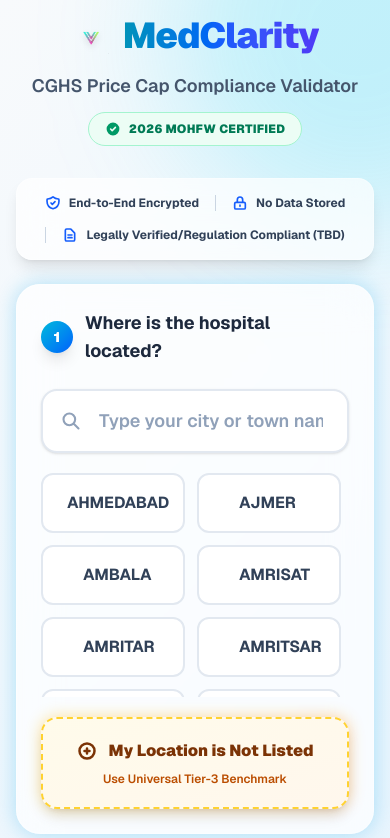
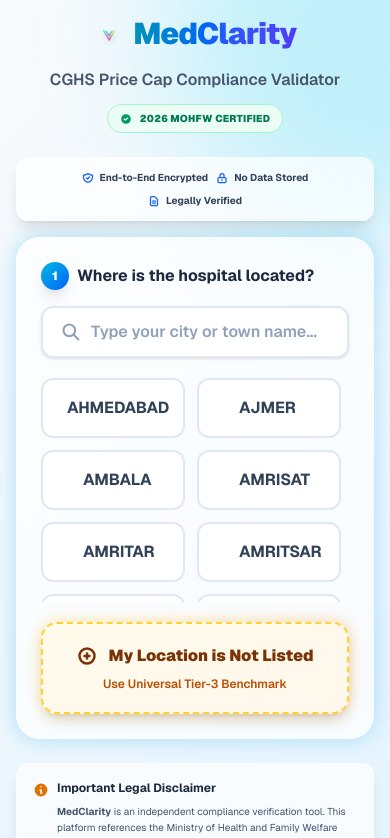
Before and after one commit to Viluva/viluva-med-audit, a Next.js app: page / in a window 390 px wide. Shown: the top 838 px of the page. Built offline with nearby package versions, Linux system fonts and the light colour scheme.

Commit message:
style: update component styles for improved responsiveness and consistency across UI elements

```diff
--- a/src/app/page.tsx
+++ b/src/app/page.tsx
@@ -44,26 +44,29 @@
       </div>
 
       <div className="w-full max-w-4xl mx-auto relative z-10">
-        <header className="flex flex-col items-center text-center mb-8">
-          <div className="flex items-center gap-3 mb-3">
+        <header className="flex flex-col items-center text-center mb-6 sm:mb-8">
+          <div
+            onClick={handleReset}
+            className="flex items-center gap-2 sm:gap-3 mb-3"
+          >
             <Image
               src="/Viluva.png"
               alt="MedClarity Logo"
-              width={40}
-              height={40}
+              width={32}
+              height={32}
               priority
-              className="drop-shadow-md"
+              className="drop-shadow-md sm:w-10 sm:h-10"
             />
-            <h1 className="text-4xl sm:text-5xl font-black tracking-tight bg-gradient-to-r from-cyan-600 via-blue-600 to-indigo-600 bg-clip-text text-transparent">
+            <h1 className="text-3xl sm:text-4xl md:text-5xl font-black tracking-tight bg-gradient-to-r from-cyan-600 via-blue-600 to-indigo-600 bg-clip-text text-transparent">
               MedClarity
             </h1>
           </div>
-          <p className="text-slate-600 font-semibold text-lg mt-1 max-w-md">
+          <p className="text-slate-600 font-semibold text-base sm:text-lg mt-1 max-w-md px-4">
             CGHS Price Cap Compliance Validator
           </p>
-          <div className="flex items-center gap-2 mt-3 px-4 py-2 bg-emerald-50 border border-emerald-200 rounded-full">
+          <div className="flex items-center gap-2 mt-3 px-3 sm:px-4 py-1.5 sm:py-2 bg-emerald-50 border border-emerald-200 rounded-full">
             <svg
-              className="w-4 h-4 text-emerald-600"
+              className="w-3 h-3 sm:w-4 sm:h-4 text-emerald-600"
               fill="currentColor"
               viewBox="0 0 20 20"
             >
@@ -73,18 +76,18 @@
                 clipRule="evenodd"
               />
             </svg>
-            <span className="text-xs font-black text-emerald-700 uppercase tracking-wide">
+            <span className="text-[10px] sm:text-xs font-black text-emerald-700 uppercase tracking-wide">
               2026 MoHFW Certified
             </span>
           </div>
         </header>
 
         {/* Trust Badge Bar */}
-        <div className="glass px-6 py-4 rounded-2xl mb-6 shadow-lg">
-          <div className="flex flex-wrap justify-center items-center gap-4 text-xs">
-            <div className="flex items-center gap-2">
+        <div className="glass px-4 sm:px-6 py-3 sm:py-4 rounded-xl sm:rounded-2xl mb-4 sm:mb-6 shadow-lg">
+          <div className="flex flex-wrap justify-center items-center gap-2 sm:gap-4 text-[10px] sm:text-xs">
+            <div className="flex items-center gap-1.5 sm:gap-2">
               <svg
-                className="w-4 h-4 text-blue-600"
+                className="w-3 h-3 sm:w-4 sm:h-4 text-blue-600 flex-shrink-0"
                 fill="none"
                 stroke="currentColor"
                 viewBox="0 0 24 24"
@@ -100,10 +103,10 @@
                 End-to-End Encrypted
               </span>
             </div>
-            <div className="h-4 w-px bg-slate-300"></div>
-            <div className="flex items-center gap-2">
+            <div className="hidden sm:block h-4 w-px bg-slate-300"></div>
+            <div className="flex items-center gap-1.5 sm:gap-2">
               <svg
-                className="w-4 h-4 text-blue-600"
+                className="w-3 h-3 sm:w-4 sm:h-4 text-blue-600 flex-shrink-0"
                 fill="none"
                 stroke="currentColor"
                 viewBox="0 0 24 24"
@@ -117,10 +120,10 @@
               </svg>
               <span className="font-bold text-slate-700">No Data Stored</span>
             </div>
-            <div className="h-4 w-px bg-slate-300"></div>
-            <div className="flex items-center gap-2">
+            <div className="hidden sm:block h-4 w-px bg-slate-300"></div>
+            <div className="flex items-center gap-1.5 sm:gap-2">
               <svg
-                className="w-4 h-4 text-blue-600"
+                className="w-3 h-3 sm:w-4 sm:h-4 text-blue-600 flex-shrink-0"
                 fill="none"
                 stroke="currentColor"
                 viewBox="0 0 24 24"
@@ -133,7 +136,10 @@
                 />
               </svg>
               <span className="font-bold text-slate-700">
-                Legally Verified/Regulation Compliant (TBD)
+                <span className="hidden sm:inline">
+                  Legally Verified/Regulation Compliant (TBD)
+                </span>
+                <span className="sm:hidden">Legally Verified</span>
               </span>
             </div>
           </div>
@@ -143,8 +149,8 @@
           {/* STEP 1: CITY */}
           {!selectedCity && (
             <div className="animate-in fade-in slide-in-from-bottom-2">
-              <h2 className="text-lg font-bold mb-6 flex items-center gap-3">
-                <span className="flex h-8 w-8 items-center justify-center rounded-full bg-gradient-to-br from-cyan-500 to-blue-600 text-sm text-white font-black shadow-lg">
+              <h2 className="text-base sm:text-lg font-bold mb-4 sm:mb-6 flex items-center gap-2 sm:gap-3">
+                <span className="flex h-7 w-7 sm:h-8 sm:w-8 items-center justify-center rounded-full bg-gradient-to-br from-cyan-500 to-blue-600 text-xs sm:text-sm text-white font-black shadow-lg flex-shrink-0">
                   1
                 </span>
                 <span className="text-slate-800">
@@ -161,16 +167,16 @@
           {/* STEP 2: HOSPITAL */}
           {selectedCity && !selectedHospital && (
             <div className="animate-in fade-in slide-in-from-right-4">
-              <div className="flex justify-between items-center mb-6">
-                <h2 className="text-lg font-bold flex items-center gap-3">
-                  <span className="flex h-8 w-8 items-center justify-center rounded-full bg-gradient-to-br from-cyan-500 to-blue-600 text-sm text-white font-black shadow-lg">
+              <div className="flex justify-between items-center mb-4 sm:mb-6 gap-2">
+                <h2 className="text-base sm:text-lg font-bold flex items-center gap-2 sm:gap-3">
+                  <span className="flex h-7 w-7 sm:h-8 sm:w-8 items-center justify-center rounded-full bg-gradient-to-br from-cyan-500 to-blue-600 text-xs sm:text-sm text-white font-black shadow-lg flex-shrink-0">
                     2
                   </span>
                   <span className="text-slate-800">Select the Hospital</span>
                 </h2>
                 <button
                   onClick={handleReset}
-                  className="text-xs font-bold text-cyan-600 hover:text-cyan-700 hover:underline transition-colors"
+                  className="text-[10px] sm:text-xs font-bold text-cyan-600 hover:text-cyan-700 hover:underline transition-colors whitespace-nowrap"
                 >
                   ← Change City
                 </button>
@@ -184,26 +190,26 @@
 
           {/* STEP 3: CONTEXT & PROCEDURE */}
           {selectedHospital && !selectedProcedure && (
-            <div className="animate-in fade-in slide-in-from-right-4 space-y-8">
-              <div className="flex justify-between items-center">
-                <h2 className="text-lg font-bold flex items-center gap-3">
-                  <span className="flex h-8 w-8 items-center justify-center rounded-full bg-gradient-to-br from-cyan-500 to-blue-600 text-sm text-white font-black shadow-lg">
+            <div className="animate-in fade-in slide-in-from-right-4 space-y-6 sm:space-y-8">
+              <div className="flex justify-between items-center gap-2">
+                <h2 className="text-base sm:text-lg font-bold flex items-center gap-2 sm:gap-3">
+                  <span className="flex h-7 w-7 sm:h-8 sm:w-8 items-center justify-center rounded-full bg-gradient-to-br from-cyan-500 to-blue-600 text-xs sm:text-sm text-white font-black shadow-lg flex-shrink-0">
                     3
                   </span>
                   <span className="text-slate-800">Audit Details</span>
                 </h2>
                 <button
                   onClick={handleReset}
-                  className="text-xs font-bold text-cyan-600 hover:text-cyan-700 hover:underline transition-colors"
+                  className="text-[10px] sm:text-xs font-bold text-cyan-600 hover:text-cyan-700 hover:underline transition-colors whitespace-nowrap"
                 >
                   ↺ Reset
                 </button>
               </div>
 
-              <div className="p-5 bg-gradient-to-br from-cyan-50 to-blue-50 rounded-2xl border-2 border-cyan-200/50 shadow-inner">
-                <label className="block text-xs font-black text-cyan-900 uppercase mb-4 tracking-wide flex items-center gap-2">
+              <div className="p-4 sm:p-5 bg-gradient-to-br from-cyan-50 to-blue-50 rounded-xl sm:rounded-2xl border-2 border-cyan-200/50 shadow-inner">
+                <label className="block text-[10px] sm:text-xs font-black text-cyan-900 uppercase mb-3 sm:mb-4 tracking-wide flex items-center gap-2">
                   <svg
-                    className="w-4 h-4"
+                    className="w-3 h-3 sm:w-4 sm:h-4"
                     fill="none"
                     stroke="currentColor"
                     viewBox="0 0 24 24"
@@ -217,13 +223,13 @@
                   </svg>
                   Select Ward Type
                 </label>
-                <div className="grid grid-cols-3 gap-3">
+                <div className="grid grid-cols-3 gap-2 sm:gap-3">
                   {(["General", "Semi-Private", "Private"] as const).map(
                     (t) => (
                       <button
                         key={t}
                         onClick={() => setWardType(t)}
-                        className={`py-3 px-2 rounded-xl text-xs font-bold transition-all duration-200 border-2 transform hover:scale-105 ${
+                        className={`py-2.5 sm:py-3 px-1 sm:px-2 rounded-lg sm:rounded-xl text-[10px] sm:text-xs font-bold transition-all duration-200 border-2 transform hover:scale-105 ${
                           wardType === t
                             ? "bg-gradient-to-br from-cyan-500 to-blue-600 border-transparent text-white shadow-xl shadow-cyan-200"
                             : "bg-white border-slate-200 text-slate-600 hover:border-cyan-300 shadow-sm"
@@ -237,9 +243,9 @@
               </div>
 
               <div>
-                <label className="block text-xs font-black text-slate-600 uppercase mb-3 tracking-wide flex items-center gap-2">
+                <label className="block text-[10px] sm:text-xs font-black text-slate-600 uppercase mb-2 sm:mb-3 tracking-wide flex items-center gap-1.5 sm:gap-2">
                   <svg
-                    className="w-4 h-4"
+                    className="w-3 h-3 sm:w-4 sm:h-4"
                     fill="none"
                     stroke="currentColor"
                     viewBox="0 0 24 24"
@@ -273,10 +279,10 @@
         </div>
 
         {/* Comprehensive Legal Disclaimer */}
-        <div className="mt-8 glass p-6 rounded-2xl shadow-lg">
-          <div className="flex items-start gap-3 mb-3">
+        <div className="mt-6 sm:mt-8 glass p-4 sm:p-6 rounded-xl sm:rounded-2xl shadow-lg">
+          <div className="flex items-start gap-2 sm:gap-3 mb-2 sm:mb-3">
             <svg
-              className="w-5 h-5 text-amber-600 flex-shrink-0 mt-0.5"
+              className="w-4 h-4 sm:w-5 sm:h-5 text-amber-600 flex-shrink-0 mt-0.5"
               fill="currentColor"
               viewBox="0 0 20 20"
             >
@@ -286,8 +292,8 @@
                 clipRule="evenodd"
               />
             </svg>
-            <div className="text-xs text-slate-600 leading-relaxed space-y-2">
-              <p className="font-bold text-slate-800 text-sm">
+            <div className="text-[10px] sm:text-xs text-slate-600 leading-relaxed space-y-2">
+              <p className="font-bold text-slate-800 text-xs sm:text-sm">
                 Important Legal Disclaimer
               </p>
               <p>
--- a/src/components/CitySelect.tsx
+++ b/src/components/CitySelect.tsx
@@ -42,7 +42,7 @@
         <input
           type="text"
           placeholder="Type your city or town name..."
-          className="w-full py-4 pl-14 pr-6 rounded-2xl bg-white border-2 border-slate-200 focus:border-cyan-500 focus:ring-4 focus:ring-cyan-100 outline-none text-lg font-semibold text-slate-800 placeholder:text-slate-400 transition-all shadow-sm"
+          className="w-full py-3 sm:py-4 pl-12 sm:pl-14 pr-4 sm:pr-6 rounded-xl sm:rounded-2xl bg-white border-2 border-slate-200 focus:border-cyan-500 focus:ring-4 focus:ring-cyan-100 outline-none text-base sm:text-lg font-semibold text-slate-800 placeholder:text-slate-400 transition-all shadow-sm"
           value={search}
           onChange={(e) => setSearch(e.target.value)}
         />
```
Also changed, not shown: src/components/ProcedureSearch.tsx (+7 -7 lines), src/components/Verdict.tsx (+22 -20 lines).
